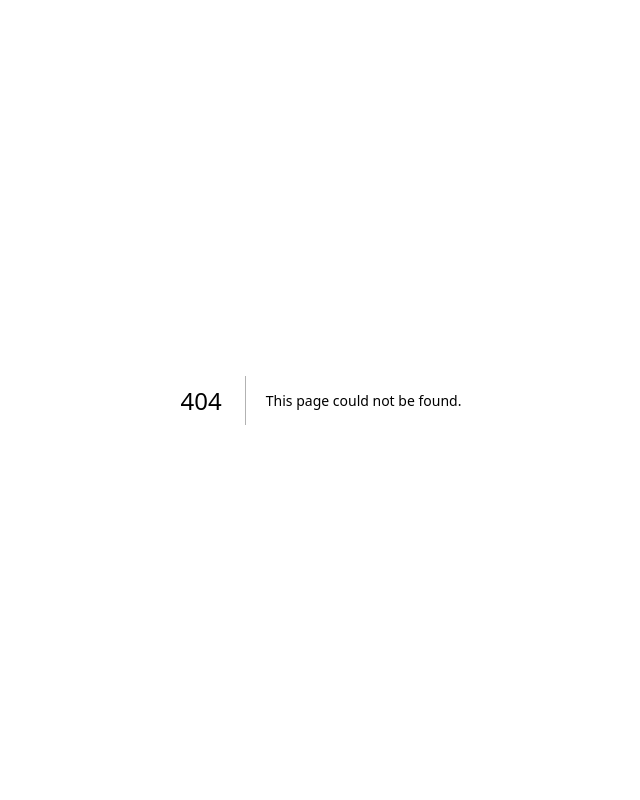
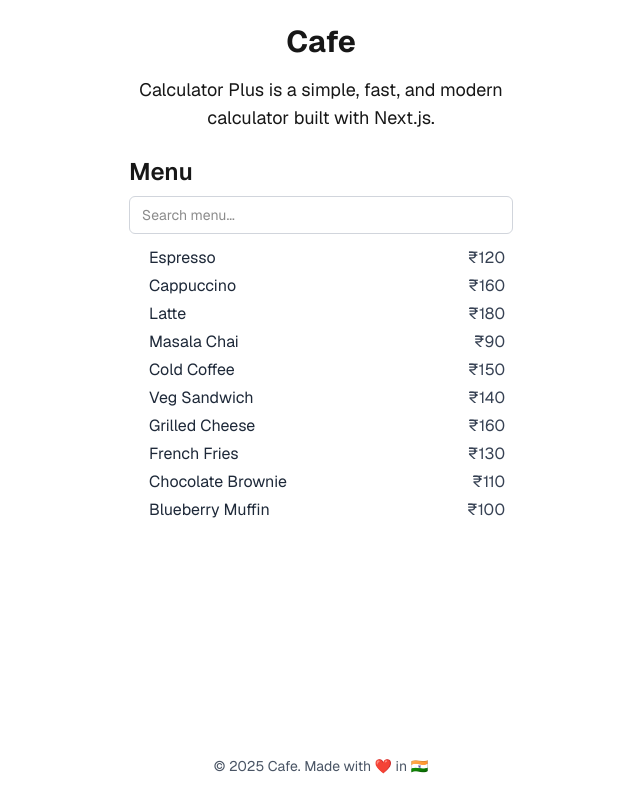
Before and after one commit to mayurkode7/calculatorPlus, a Next.js app in the folder calculator-plus-app/: page /cafe in a window 1280 px wide. Before the commit this address had no page. Shown: the whole page, without its empty margins (319-959 px from the left). Built offline with nearby package versions, Linux system fonts and the light colour scheme.

Commit message:
Refactor Footer component to accept props for dynamic link rendering and update default text

```diff
--- a/calculator-plus-app/src/app/about/page.js
+++ b/calculator-plus-app/src/app/about/page.js
@@ -22,7 +22,6 @@ export default function About() {
             href={upiLink}
             className="inline-flex items-center gap-2 rounded-md bg-blue-600 text-white px-4 py-2 text-sm md:text-base hover:bg-blue-700 focus:outline-none focus:ring-2 focus:ring-blue-500"
           >
-
             Support us
           </a>
         </div>
--- /dev/null
+++ b/calculator-plus-app/src/app/cafe/page.js
@@ -0,0 +1,61 @@
+'use client';
+import Footer from "../components/Footer";
+import { useState } from "react";
+
+export default function Cafe() {
+  const upiLink = "upi://pay?pa=mayurkode@icici&pn=Mayur%20Kode";
+  const [query, setQuery] = useState("");
+
+  const menuItems = [
+    { name: "Espresso", price: 120 },
+    { name: "Cappuccino", price: 160 },
+    { name: "Latte", price: 180 },
+    { name: "Masala Chai", price: 90 },
+    { name: "Cold Coffee", price: 150 },
+    { name: "Veg Sandwich", price: 140 },
+    { name: "Grilled Cheese", price: 160 },
+    { name: "French Fries", price: 130 },
+    { name: "Chocolate Brownie", price: 110 },
+    { name: "Blueberry Muffin", price: 100 },
+  ];
+
+  const filteredItems = menuItems.filter((item) =>
+    item.name.toLowerCase().includes(query.toLowerCase())
+  );
+
+  return (
+    <div className="font-sans min-h-screen p-6 flex flex-col">
+      <main className="flex flex-col gap-[16px] w-full max-w-sm mx-auto">
+        <h1 className="text-3xl font-bold text-center">Cafe</h1>
+        <p className="text-lg text-center">Calculator Plus is a simple, fast, and modern calculator built with Next.js.</p>
+
+        <section className="mt-2 w-full">
+          <h2 className="text-2xl font-semibold mb-2">Menu</h2>
+          <input
+            type="text"
+            value={query}
+            onChange={(e) => setQuery(e.target.value)}
+            placeholder="Search menu..."
+            className="w-full rounded-md border border-gray-300 px-3 py-2 text-sm focus:outline-none focus:ring-2 focus:ring-blue-500 mb-3"
+          />
+          <ul className="list-disc pl-5 space-y-1 text-gray-800">
+            {filteredItems.length === 0 ? (
+              <li className="list-none text-gray-500">No items found.</li>
+            ) : (
+              filteredItems.map((item) => (
+                <li key={item.name} className="flex items-baseline justify-between pr-2">
+                  <span>{item.name}</span>
+                  <span className="text-gray-700">₹{item.price}</span>
+                </li>
+              ))
+            )}
+          </ul>
+        </section>
+
+      </main>
+      <div className="mt-auto">
+        <Footer showHome={false} showAbout={false} text={"© " + new Date().getFullYear() + " Cafe. Made with ❤️ in 🇮🇳"}  />
+      </div>
+    </div>
+  );
+}
--- a/calculator-plus-app/src/app/components/Footer.js
+++ b/calculator-plus-app/src/app/components/Footer.js
@@ -1,21 +1,36 @@
 import Link from "next/link";
 
-export default function Footer() {
+export default function Footer({ showHome = true, showAbout = true, links = [], text }) {
+  const hasAnyLinks = showHome || showAbout || (Array.isArray(links) && links.length > 0);
+  const defaultText = `© ${new Date().getFullYear()} Calculator Plus. Made with ❤️ in 🇮🇳`;
+
   return (
     <footer className="row-start-3 flex flex-col gap-2 items-center justify-center text-sm text-gray-600">
-      <p className="flex items-center gap-1">© {new Date().getFullYear()} Calculator Plus. Made with ❤️ in 🇮🇳</p>
+      <p className="flex items-center gap-1">{text ?? defaultText}</p>
+      {hasAnyLinks && (
         <div className="flex items-center gap-2">
+          {showHome && (
             <Link href="/" className="text-blue-600 hover:underline">Home</Link>
+          )}
+          {showHome && (showAbout || (links && links.length > 0)) && (
             <span aria-hidden className="text-gray-400">•</span>
+          )}
+          {showAbout && (
             <Link href="/about" className="text-blue-600 hover:underline">About</Link>
+          )}
+          {showAbout && links && links.length > 0 && (
             <span aria-hidden className="text-gray-400">•</span>
-        <a
-          href="upi://pay?pa=mayurkode@icici&pn=Mayur%20Kode"
-          className="text-blue-600 hover:underline"
-        >
-          Support
-        </a>
+          )}
+          {Array.isArray(links) && links.map((l, idx) => (
+            <>
+              <Link key={l.href} href={l.href} className="text-blue-600 hover:underline">{l.label}</Link>
+              {idx < links.length - 1 && (
+                <span aria-hidden className="text-gray-400">•</span>
+              )}
+            </>
+          ))}
         </div>
+      )}
     </footer>
   );
 }
```
Lines whose indentation alone changed are shown as unchanged.
